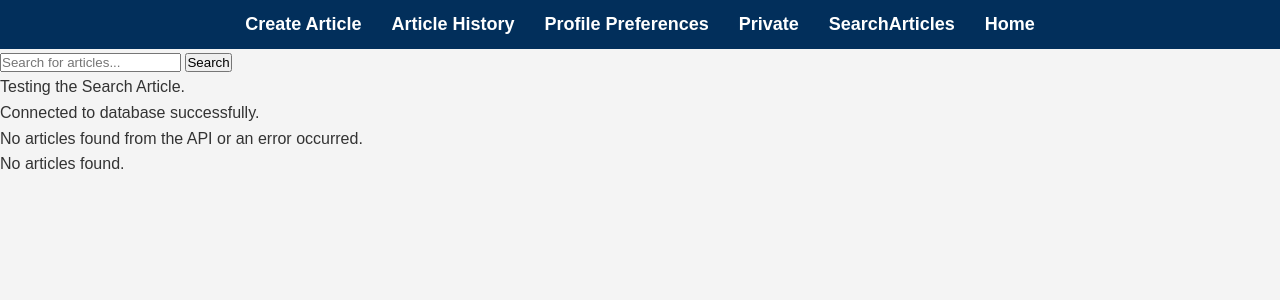
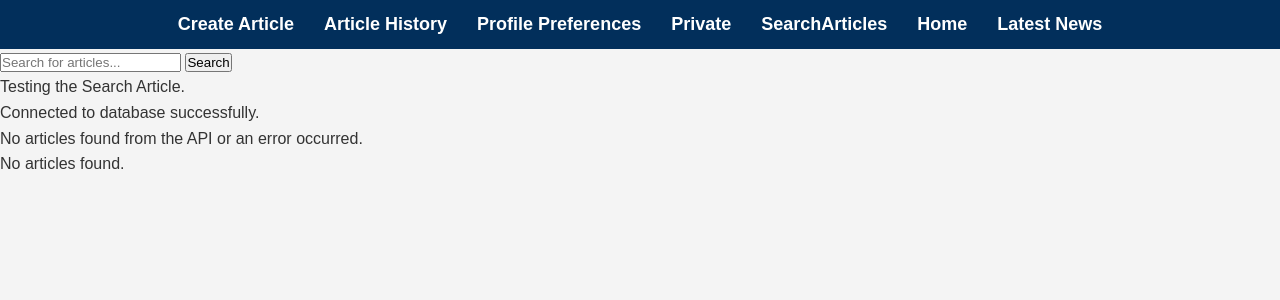
Before and after one commit to ishagers/Early-Birds-News-Website, a PHP site: page /rabbitmqphp_example/SearchArticles.php in a window 1280 px wide. Shown: the part 120-420 px from the top of the page. Run offline with PHP 8.4, Linux system fonts and the light colour scheme; data that the repository does not hold is empty.

Commit message:
Update nav.php

```diff
--- a/IT490Web/rabbitmqphp_example/nav.php
+++ b/IT490Web/rabbitmqphp_example/nav.php
@@ -34,6 +34,7 @@ $username = isset($_SESSION['username']) ? $_SESSION['username'] : 'Guest';
         <li><a href="privateArticle.php">Private</a></li>
         <li><a href="SearchArticles.php">SearchArticles</a></li>
         <li><a href="mainMenu.php">Home</a></li>
+        <li><a href="NewsAPIData.php">Latest News</a></li>
     </ul>
 </div>
 
```
